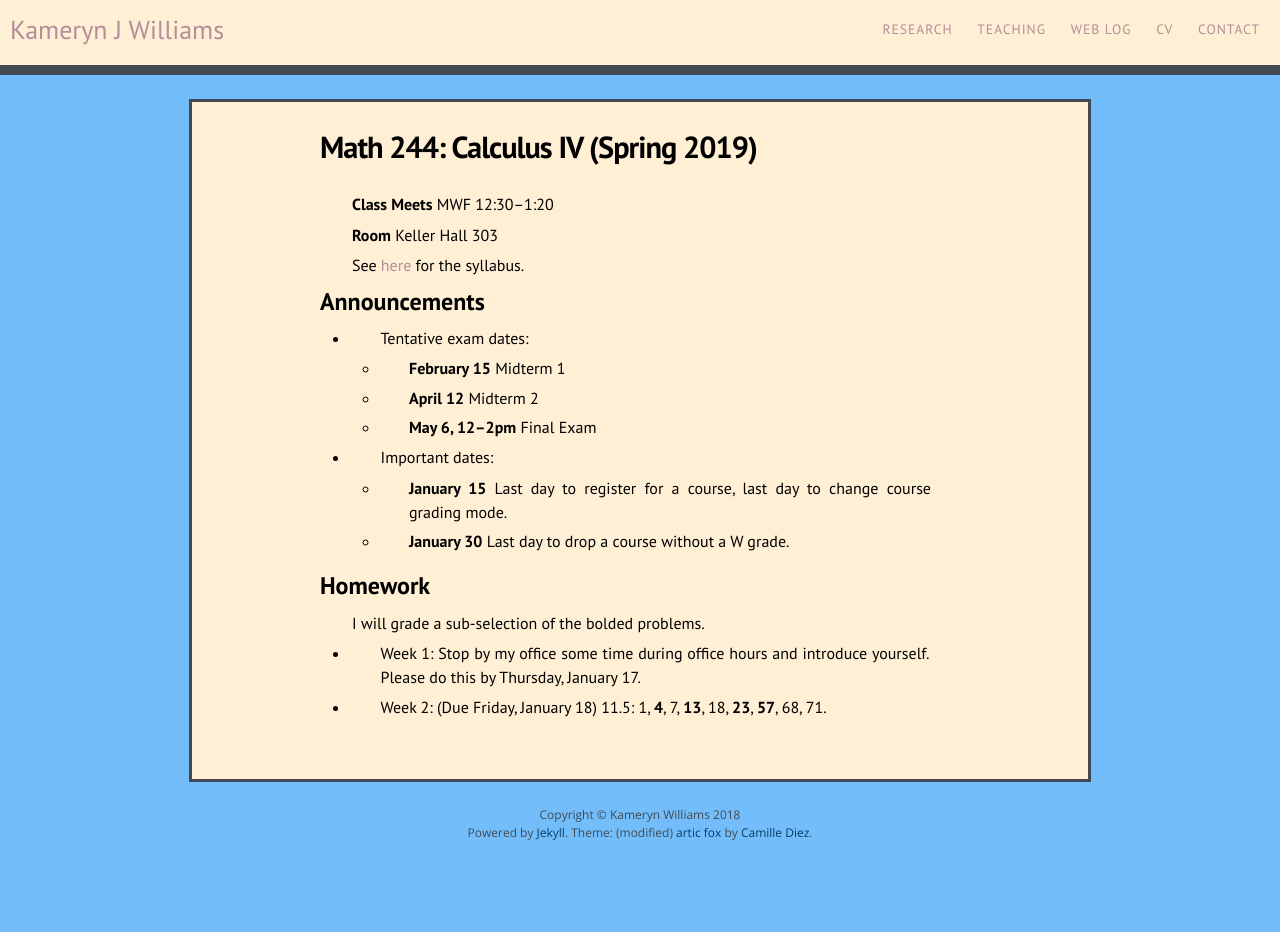
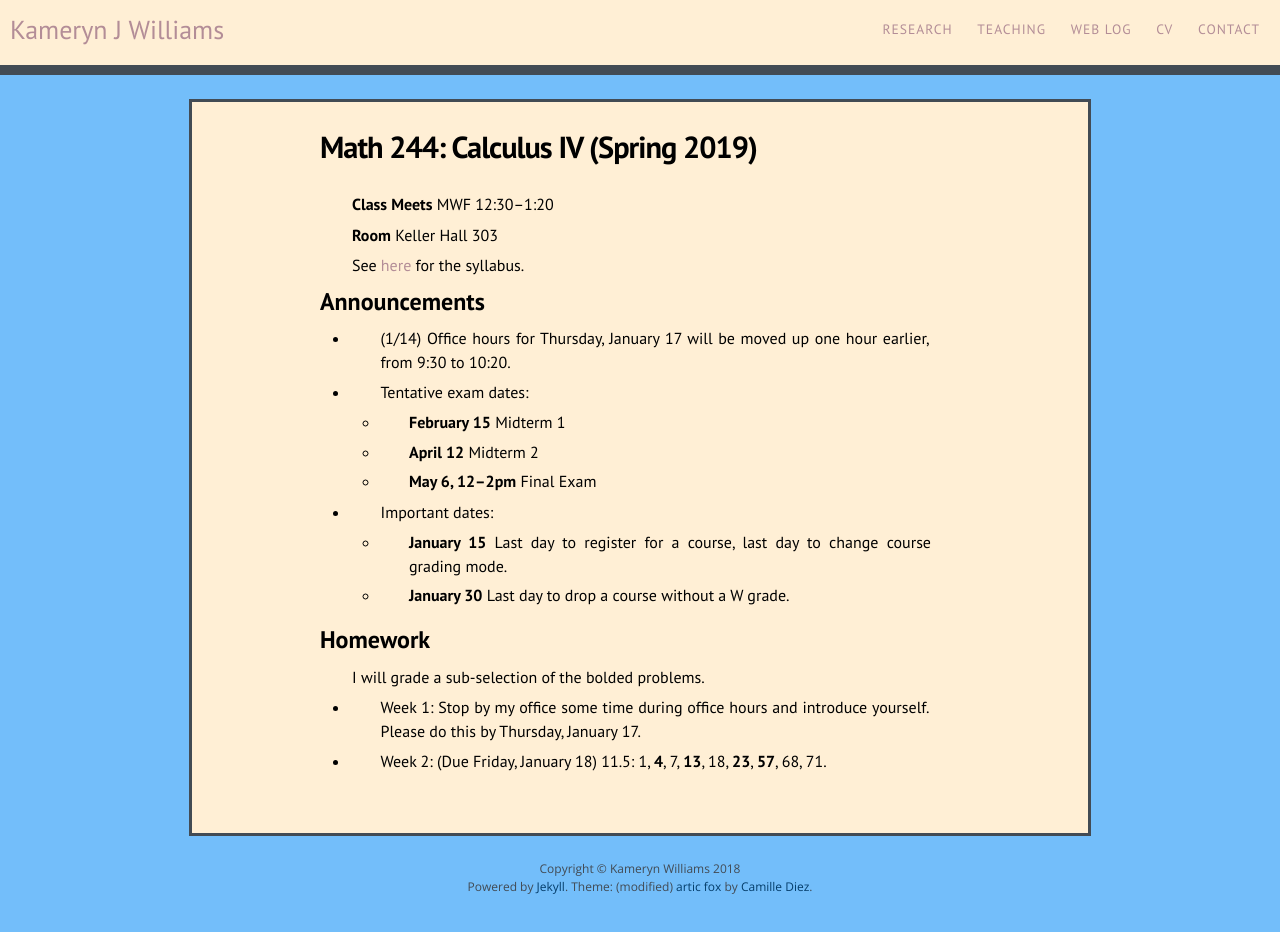
Before and after one commit to kamerynjw/kamerynjw.github.io, a Jekyll site: the page built from teaching/2019/math244.md, in a window 1280 px wide. Built offline with Jekyll 4.4.1, drawn with Linux system fonts in a browser that asks for light colours; nearby versions of some CDN libraries; before the commit the page ends 900 px from its top, so only the background shows below that.

Commit message:
added announcemnet about office hours

```diff
--- a/teaching/2019/math244.md
+++ b/teaching/2019/math244.md
@@ -12,6 +12,8 @@ See [here]({{ page.url }}syllabus) for the syllabus.
 
 Announcements
 -------------
+
+* (1/14) Office hours for Thursday, January 17 will be moved up one hour earlier, from 9:30 to 10:20.
 
 * Tentative exam dates:
 
```
